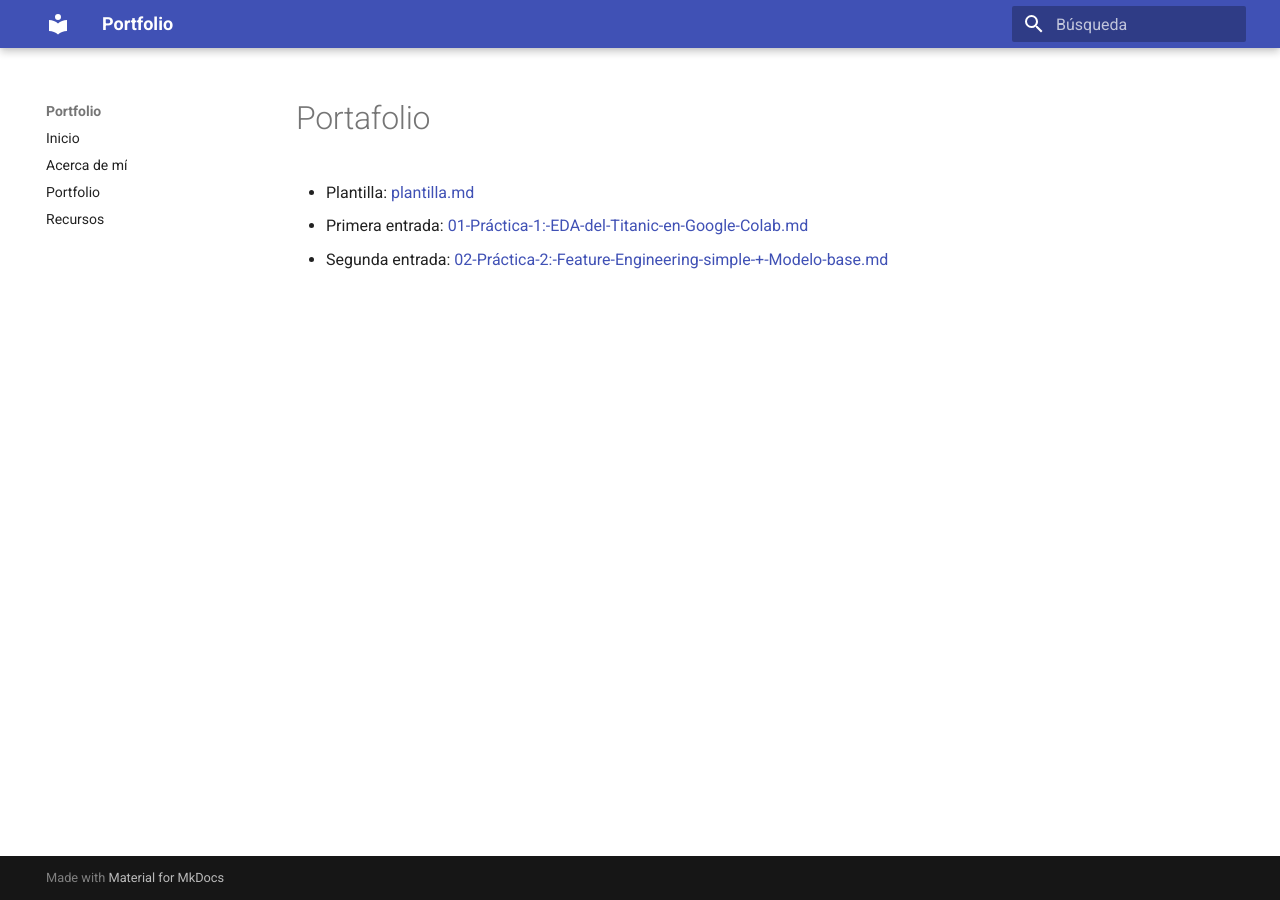
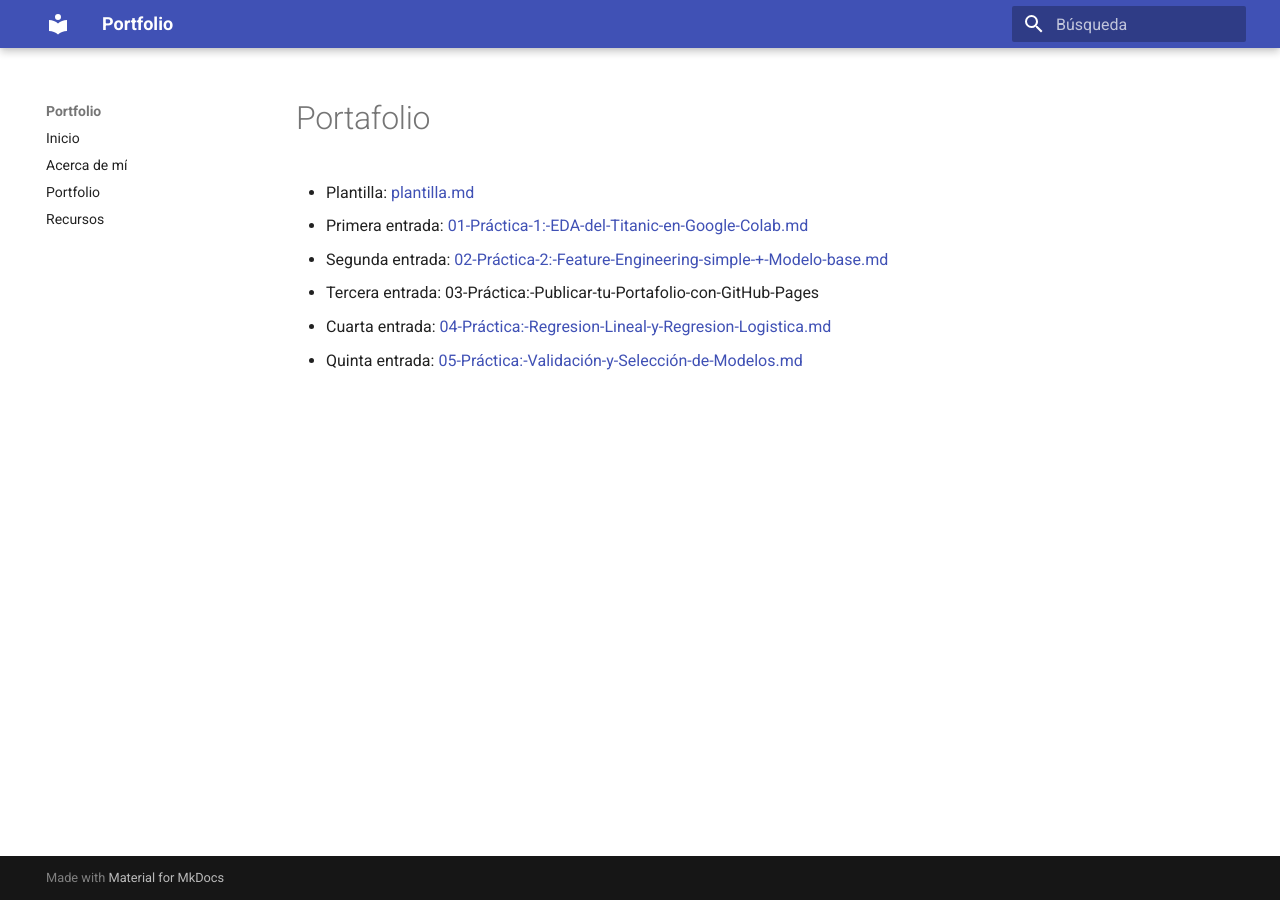
Before and after one commit to biancaluzz/ia-portfolio, an MkDocs documentation site: the page built from docs/portfolio/index.md, in a window 1280 px wide. Built offline with MkDocs 1.6.1 and Material for MkDocs 9.7.7, drawn with Linux system fonts in a browser that asks for light colours.

Commit message:
Update index.md

```diff
--- a/docs/portfolio/index.md
+++ b/docs/portfolio/index.md
@@ -1,6 +1,6 @@
 ---
 title: "Índice del Portafolio"
-date: 2025-08-19
+date: 2025-09-03
 ---
 
 # Portafolio
@@ -8,3 +8,6 @@ date: 2025-08-19
 - Plantilla: [plantilla.md](plantilla.md)
 - Primera entrada: [01-Práctica-1:-EDA-del-Titanic-en-Google-Colab.md](docs/portfolio/01-Práctica-1:-EDA-del-Titanic-en-Google-Colab.md)
 - Segunda entrada: [02-Práctica-2:-Feature-Engineering-simple-+-Modelo-base.md](docs/portfolio/02-Práctica-2:-Feature-Engineering-simple-+-Modelo-base.md)
+- Tercera entrada: 03-Práctica:-Publicar-tu-Portafolio-con-GitHub-Pages
+- Cuarta entrada: [04-Práctica:-Regresion-Lineal-y-Regresion-Logistica.md](docs/portfolio/04-Práctica:-Regresion-Lineal-y-Regresion-Logistica.md)
+- Quinta entrada: [05-Práctica:-Validación-y-Selección-de-Modelos.md](docs/portfolio/05-Práctica:-Validación-y-Selección-de-Modelos.md)
```
